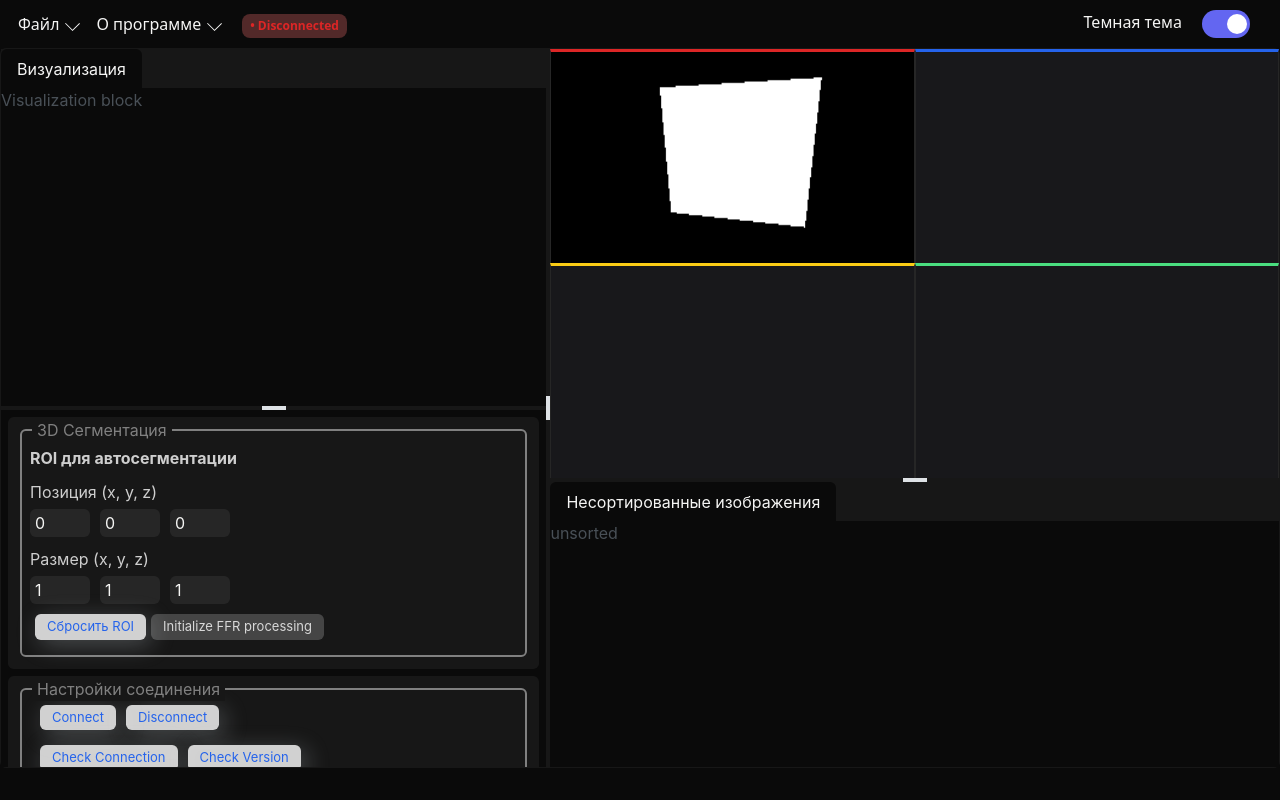
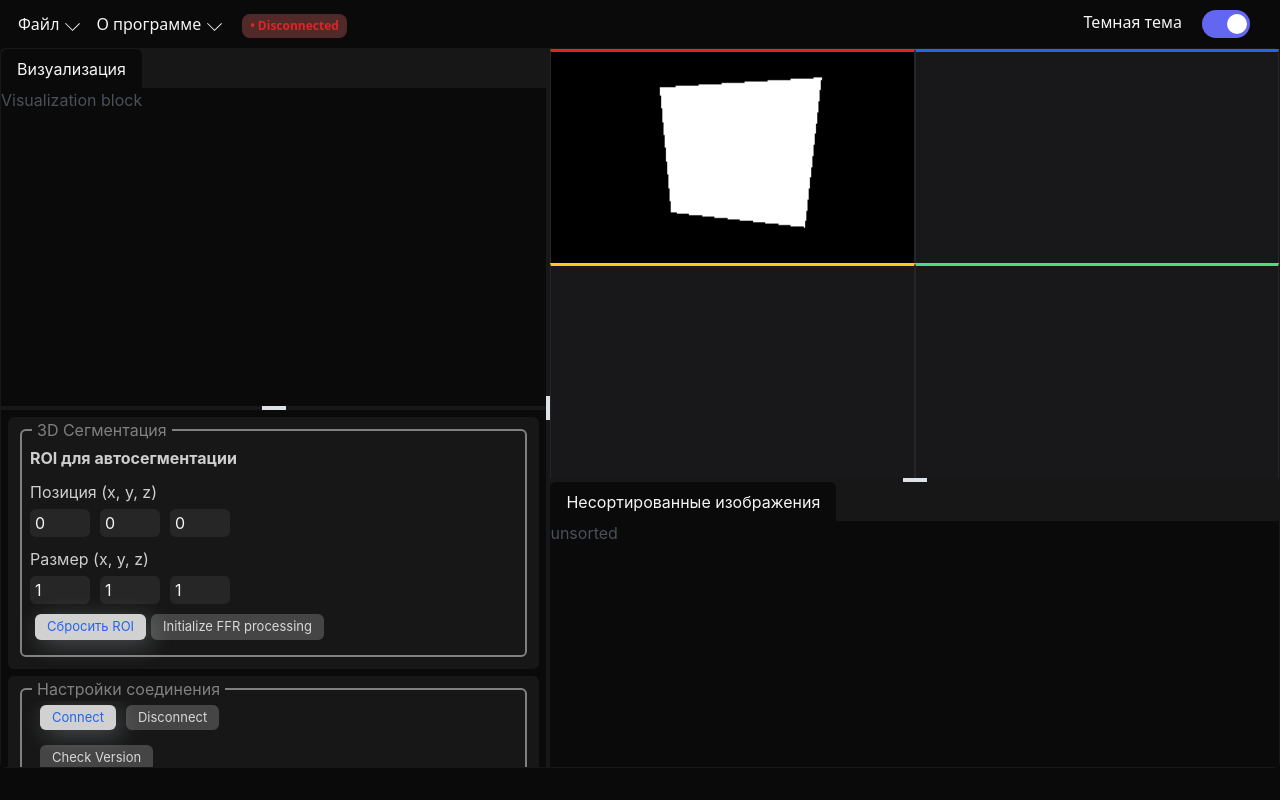
Before and after one commit to Apregot/VirtualEndoscopy, a React (Vite) app in the folder web/: page / in a window 1280 px wide. Built offline with nearby package versions, Linux system fonts and the light colour scheme.

Commit message:
Исправлена ошбика типов при коннекте

```diff
--- a/web/src/components/workplace/SeriesPreview/CalculationSetup/ConnectionInfo.tsx
+++ b/web/src/components/workplace/SeriesPreview/CalculationSetup/ConnectionInfo.tsx
@@ -1,6 +1,6 @@
 import React, { type ReactElement } from 'react';
 import { useAppDispatch, useAppSelector } from '../../../../hooks/redux';
-import { webSocketSlice, fetchURL, type FulfilledAction } from '../../../../store/reducers/WebSocketSlice';
+import { webSocketSlice, fetchURL } from '../../../../store/reducers/WebSocketSlice';
 import { BaseButton } from '../../../base/Button';
 import styles from './ConnectionInfo.module.scss';
 import { type RootState } from '../../../../store/ApplicationStore';
@@ -8,19 +8,18 @@ import { type SocketService } from '../../../../lib/connection/SocketService';
 ;
 
 export const ConnectionInfo = (): ReactElement => {
-    const { webSocket } = useAppSelector((state: RootState) => state.webSocket);
+    const { webSocket, status } = useAppSelector((state: RootState) => state.webSocket);
     const { disconnect, connect } = webSocketSlice.actions;
     const dispatch = useAppDispatch();
 
     return (
         <div className={styles.btnList}>
             <div className='flex'>
-                <BaseButton onClick={() => { dispatch(fetchURL()).then((res: FulfilledAction<SocketService>) => {dispatch(connect(res.payload)); }).catch(() => {}); }}>Connect</BaseButton>
-                <BaseButton onClick={() => { dispatch(disconnect()); }}>Disconnect</BaseButton>
+                { (status === 'DISCONNECTED') ? <BaseButton onClick={() => { dispatch(fetchURL()).unwrap().then((originalPromiseResult: SocketService) => { dispatch(connect(originalPromiseResult)); }).catch((rejectedValue) => { console.log(rejectedValue.message); }); }}>Connect</BaseButton> : <BaseButton disabled onClick={() => { dispatch(fetchURL()).unwrap().then((originalPromiseResult: SocketService) => { dispatch(connect(originalPromiseResult)); }).catch((rejectedValue) => { console.log(rejectedValue.message); }); }}>Connect</BaseButton> }
+                { (status === 'CONNECTED') ? <BaseButton onClick={() => { dispatch(disconnect()); }}>Disconnect</BaseButton> : <BaseButton disabled onClick={() => { dispatch(disconnect()); }}>Disconnect</BaseButton> }
             </div>
             <div className='flex'>
-                <BaseButton onClick={() => { console.log(webSocket); }}>Check Connection</BaseButton>
-                <BaseButton onClick={() => { webSocket?.version(); }}>Check Version</BaseButton>
+                {(status === 'CONNECTED') ? <BaseButton onClick={() => { webSocket?.version(); }}>Check Version</BaseButton> : <BaseButton disabled onClick={() => { webSocket?.version(); }}>Check Version</BaseButton> }
             </div>
         </div>
     );
--- a/web/src/store/reducers/WebSocketSlice.ts
+++ b/web/src/store/reducers/WebSocketSlice.ts
@@ -1,14 +1,6 @@
 import { createAsyncThunk, createSlice } from '@reduxjs/toolkit';
 import { SocketService } from '../../lib/connection/SocketService';
 import axios from 'axios';
-
-export interface FulfilledAction<PromiseResult> {
-    type: string
-    payload: PromiseResult
-    meta: {
-        requestId: string
-    }
-}
 
 export const fetchURL = createAsyncThunk(
     'webSocket/fetchURL',
@@ -49,6 +41,9 @@ export const webSocketSlice = createSlice({
         builder.addCase(fetchURL.pending, (state) => {
             state.status = 'PROGRESS';
         });
+        builder.addCase(fetchURL.rejected, (state) => {
+            state.status = 'DISCONNECTED';
+        });
     }
 });
 
```
